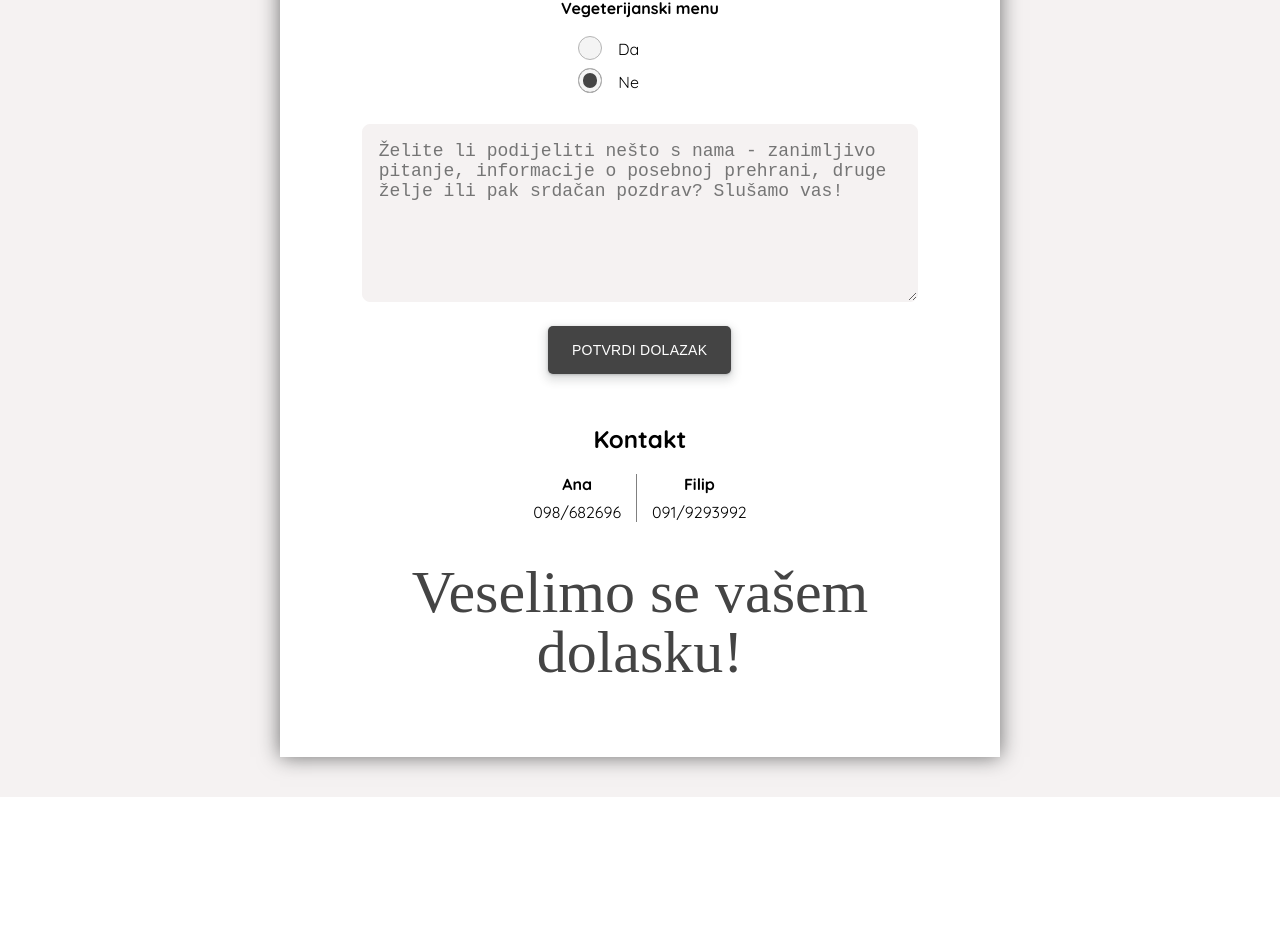
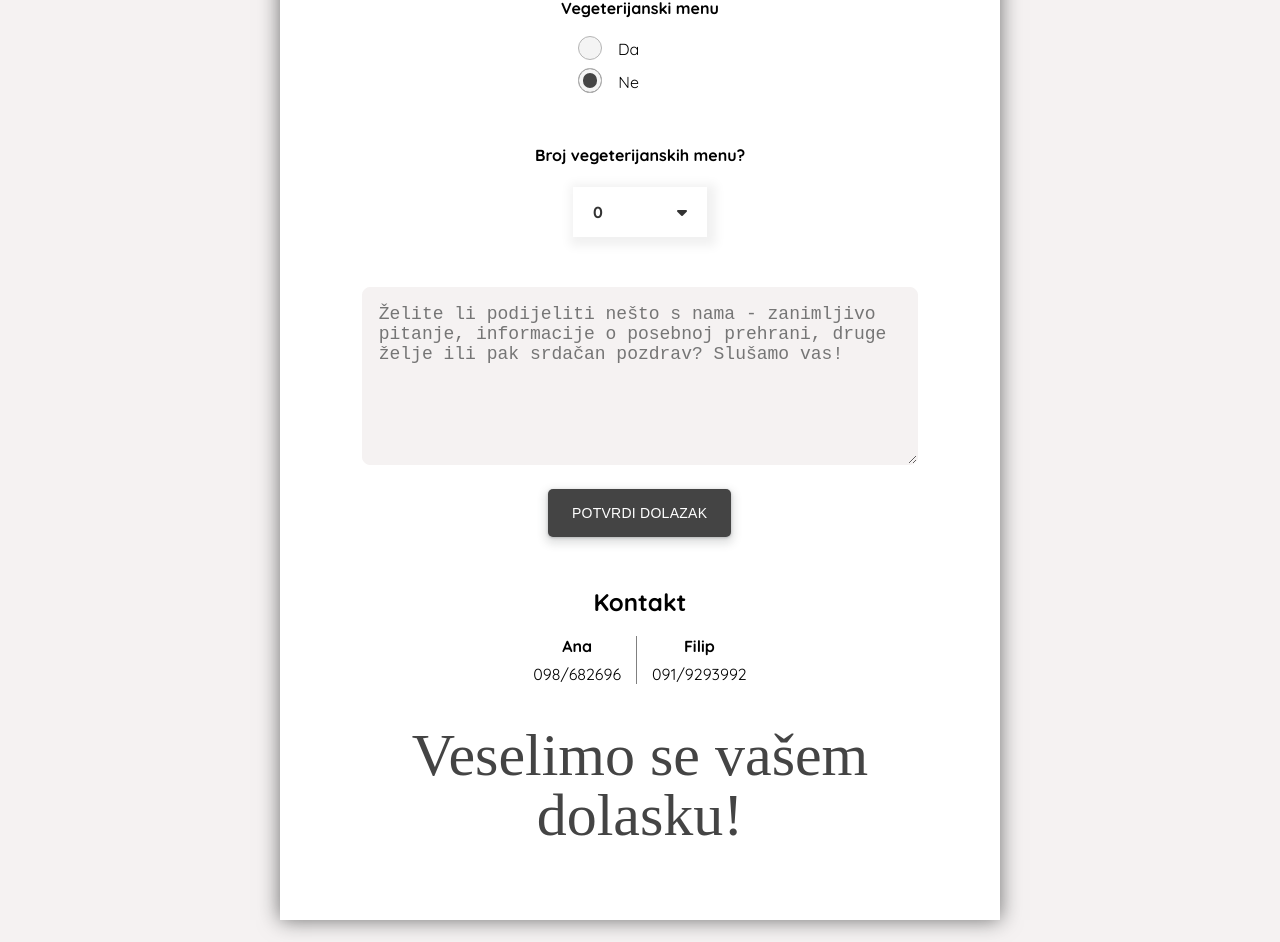
Before and after one commit to anamarincic/svadba, a React (Create React App) app: page / in a window 1280 px wide. Shown: the part 2991-3933 px from the top of the page. Before the commit the page ends 3788 px from the top, so only its background shows below. Built offline with nearby package versions, Linux system fonts and the light colour scheme; a web font is replaced by a local one.

Commit message:
new update

```diff
--- a/public/index.html
+++ b/public/index.html
@@ -18,6 +18,7 @@
     <link rel="preconnect" href="https://fonts.googleapis.com">
     <link rel="preconnect" href="https://fonts.gstatic.com" crossorigin>
     <link href="https://fonts.googleapis.com/css2?family=Anton&family=Clicker+Script&family=Quicksand:wght@300..700&display=swap" rel="stylesheet">
+    <script src="https://kit.fontawesome.com/0acd29bad5.js" crossorigin="anonymous"></script>
     <title>React App</title>
   </head>
   <body>
--- /dev/null
+++ b/src/components/Dropdown/Dropdown.jsx
@@ -0,0 +1,34 @@
+import { useState } from "react";
+import "./Dropdown.styles.scss";
+
+export function Dropdown({ selected, setSelected }) {
+  const [isActive, setIsActive] = useState(false);
+
+  const options = ["0", "1", "2", "3", "4", "5", "6", "7", "8", "9", "10"];
+
+  const showMenu = () => {
+    setIsActive(!isActive);
+  };
+
+  return (
+    <div className="dropdown">
+      <div className="dropdown-btn" onClick={showMenu}>
+        {selected} <i class="fa-solid fa-caret-down"></i>
+      </div>
+      {isActive && (
+        <div className="dropdown-content">
+          {options.map((option) => (
+            <div
+              className="dropdown-item"
+              onClick={(e) => {
+                setSelected(option);
+                setIsActive(false);
+              }}>
+              {option}
+            </div>
+          ))}
+        </div>
+      )}
+    </div>
+  );
+}
--- /dev/null
+++ b/src/components/Dropdown/Dropdown.styles.scss
@@ -0,0 +1,40 @@
+.dropdown {
+    width: 20%;
+    margin: 0 auto 50px;
+    position: relative;
+    user-select: none;
+
+    & .dropdown-btn {
+        padding: 15px 20px;
+        background: #fff;
+        box-shadow: 3px 3px 10px 6px rgba(0,0,0,0.06);
+        font-weight: bold;
+        color: #333;
+        display: flex;
+        align-items: center;
+        cursor: pointer;
+        justify-content: space-between;
+    }
+
+    & .dropdown-content{
+        position: absolute;
+        top: 110%;
+        left: 0;
+        padding: 10px;
+        background: #fff;
+        box-shadow: 3px 3px 10px 6px rgba(0,0,0,0.06);
+        font-weight: 500;
+        color: #333;
+        width: 95%;
+        z-index: 50;
+
+        & .dropdown-item{
+            padding: 10px;
+            cursor: pointer;
+            transition:  all 0.2s;;
+            &:hover {
+                background: #f4f4f4;
+            }
+        }
+    }
+}
--- /dev/null
+++ b/src/components/Dropdown/index.js
@@ -0,0 +1 @@
+export { Dropdown } from "./Dropdown.jsx";
--- a/src/components/Form/Form.jsx
+++ b/src/components/Form/Form.jsx
@@ -1,5 +1,6 @@
 import { useState } from "react";
 import { Button } from "../Button/Button";
+import { Dropdown } from "../Dropdown";
 import "./Form.styles.scss";
 
 export function Form() {
@@ -9,6 +10,7 @@ export function Form() {
     others: "",
     info: "",
   });
+  const [selected, setSelcted] = useState("0");
   const [selectedOptionmenu, setSelectedoptionmenu] = useState(false);
   const { name, others, info } = state;
 
@@ -26,19 +28,13 @@ export function Form() {
     }
   };
 
-  const handleSubmit = async (e) => {
+  const handleSubmit = (e) => {
     e.preventDefault();
     if (!name) {
       setError("Molim vas popunite prazna mjesta");
       alert(error);
     } else {
-      const data = {
-        name: state.name,
-        others: state.others,
-        menu: selectedOptionmenu,
-        info: state.info,
-      };
-
+      async function sendData(data) {
         try {
           const response = await fetch(
             "https://api.anaifilip.link/items/create",
@@ -52,14 +48,38 @@ export function Form() {
           );
           const result = await response.json();
           console.log(response);
-        alert("Dolazak potvrđen");
-      } catch (response) {
+          return result;
+        } catch (error) {
           console.error("Error fetching data:", error.response);
           throw error;
+        }
+      }
+
+      if (selectedOptionmenu && selected === "0") {
+        const data = {
+          name: state.name,
+          others: state.others,
+          menu: selectedOptionmenu,
+          num_of_menus: "1",
+          info: state.info,
+        };
+        console.log(data);
+        sendData(data);
+      } else {
+        const data = {
+          name: state.name,
+          others: state.others,
+          menu: selectedOptionmenu,
+          num_of_menus: selected,
+          info: state.info,
+        };
+        console.log(data);
+        sendData(data);
       }
 
       alert("Potvrđen dolazak");
       setState({ [name]: "", [others]: "", [info]: "" });
+      setSelcted("0");
       setSelectedoptionmenu(false);
     }
   };
@@ -104,7 +124,6 @@ export function Form() {
             Da
           </label>
         </div>
-
         <div className="radio">
           <input
             type="radio"
@@ -121,6 +140,9 @@ export function Form() {
       </div>
       <br></br>
 
+      <h4>Broj vegeterijanskih menu?</h4>
+      <Dropdown selected={selected} setSelected={setSelcted} />
+
       <textarea
         form="gosti"
         name="info"
--- a/src/components/Form/Form.styles.scss
+++ b/src/components/Form/Form.styles.scss
@@ -69,6 +69,7 @@ textarea {
   color: rgb(68, 68, 68);
 }
 
+
 @media screen and (max-width: 900px) {
   textarea {
     font-size: 0.9rem;
```
Lines whose indentation alone changed are shown as unchanged.
